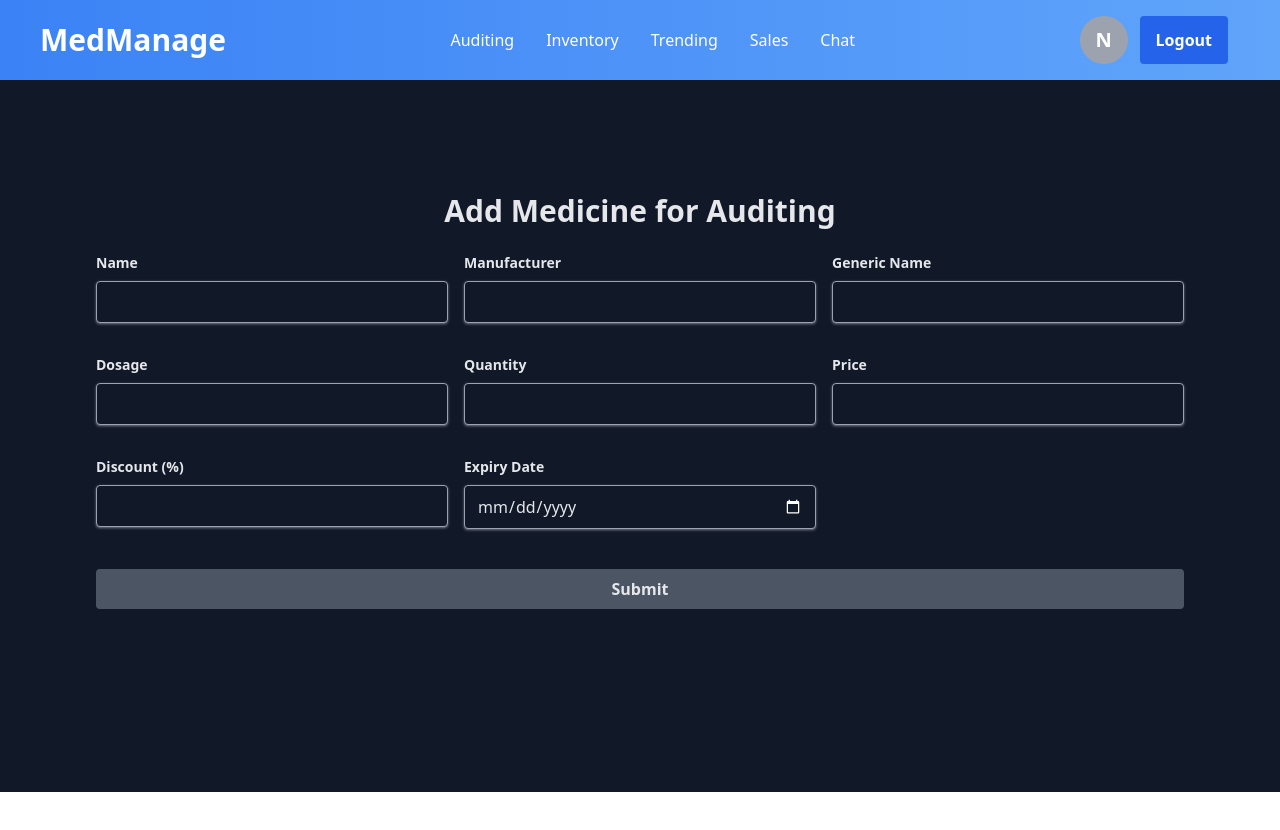
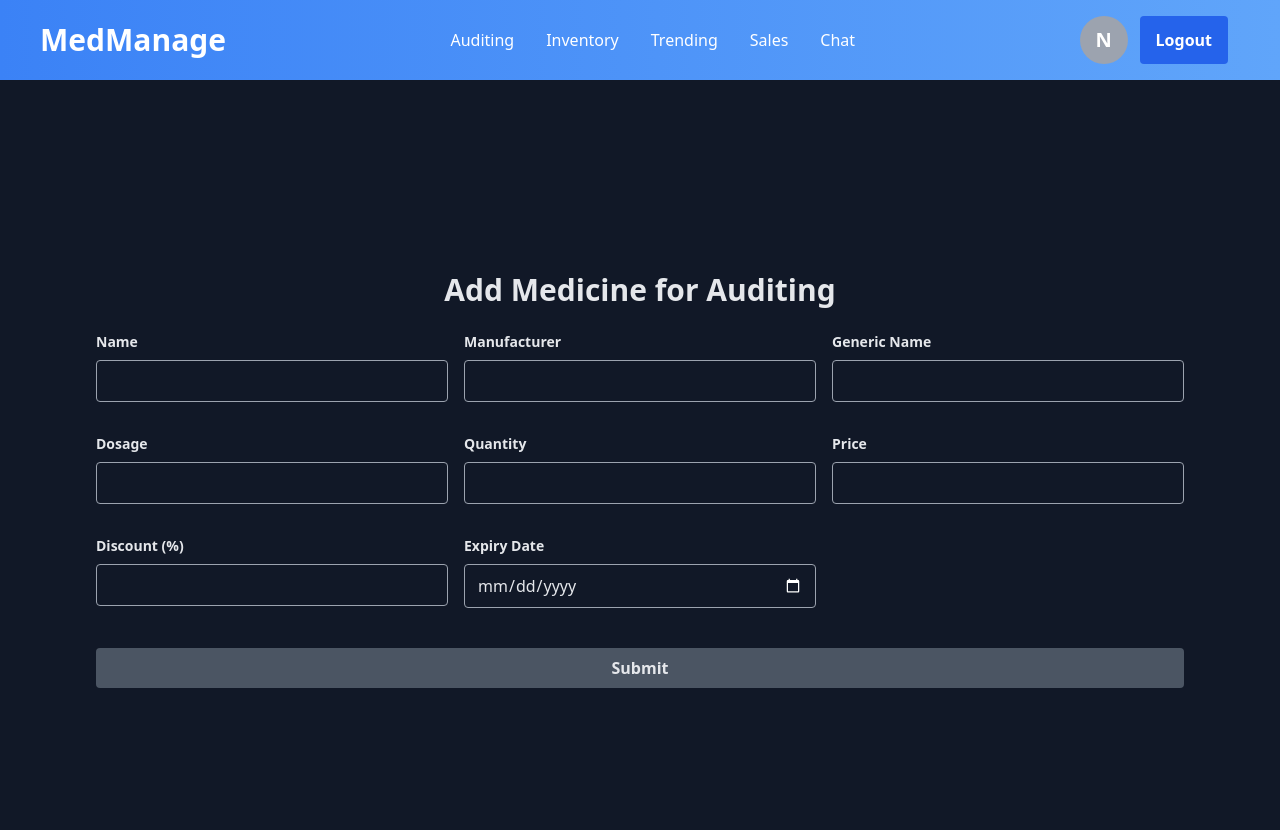
Before and after one commit to ByteZO/Medicine-Supply-Management-System, a React (Vite) app: page /admin/auditing in a window 1280 px wide. Shown: the top 830 px of the page. Before the commit the page ends 800 px from the top, so only its background shows below. Built offline with nearby package versions, Linux system fonts and the light colour scheme; no server answers.

Commit message:
Update Auditing component for improved layout and styling consistency

```diff
--- a/src/Components/Admin/Auditing.jsx
+++ b/src/Components/Admin/Auditing.jsx
@@ -56,7 +56,7 @@ function Auditing() {
   };
 
   return (
-    <div className={`bg-gray-900 h-[89vh] flex items-center justify-center `}>
+    <div className={`bg-gray-900 min-h-screen flex items-center justify-center `}>
       {isSubmitted && (
         <div className="fixed inset-0 flex items-center justify-center z-50 ">
           <div className="bg-blue-600 rounded-3xl shadow-lg p-8 w-full max-w-lg text-center">
@@ -77,11 +77,11 @@ function Auditing() {
       )}
 
       <div
-        className={`bg-gray-900  px-8 pt-6 pb-8 w-full max-w-6xl h-[75%] overflow-auto ${
+        className={`bg-gray-900  px-8 pb-18 w-full max-w-6xl h-[75%] overflow-auto ${
           isSubmitted ? "blur-md" : ""
         }`}
       >
-        <h2 className="text-3xl font-semibold text-center text-gray-200 mb-6">
+        <h2 className="text-3xl font-bold text-center text-gray-200 mb-6">
           Add Medicine for Auditing
         </h2>
 
@@ -173,7 +173,7 @@ function InputField({
   return (
     <div className="mb-4">
       <label
-        className="block text-gray-200 text-sm font-bold mb-2"
+        className="block text-gray-200 text-sm font-semibold mb-2"
         htmlFor={name}
       >
         {label}
@@ -185,7 +185,7 @@ function InputField({
         name={name}
         value={value}
         onChange={onChange}
-        className={`shadow shadow-gray-500 appearance-none border rounded w-full py-2 px-3 text-gray-200 bg-gray-900 border-gray-400 ${
+        className={`appearance-none border rounded w-full py-2 px-3 text-gray-200 bg-gray-900 border-gray-400 ${
           className || ""
         }`}
         required
```
